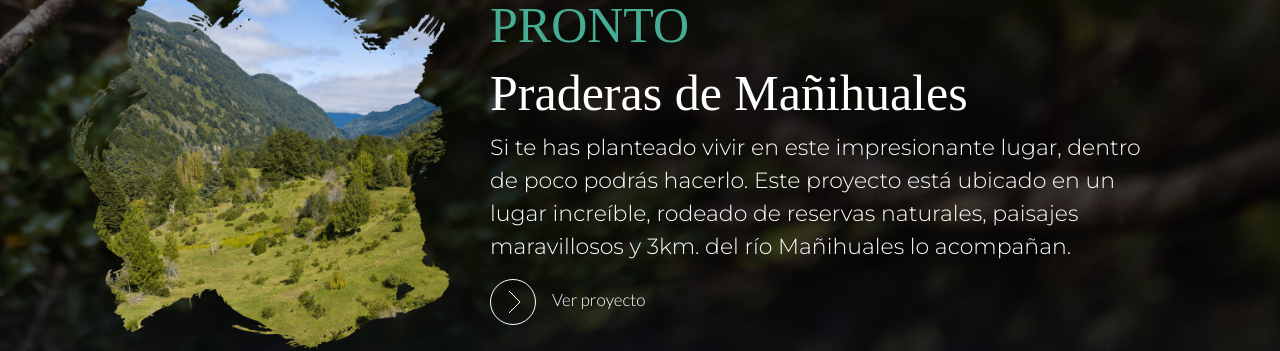
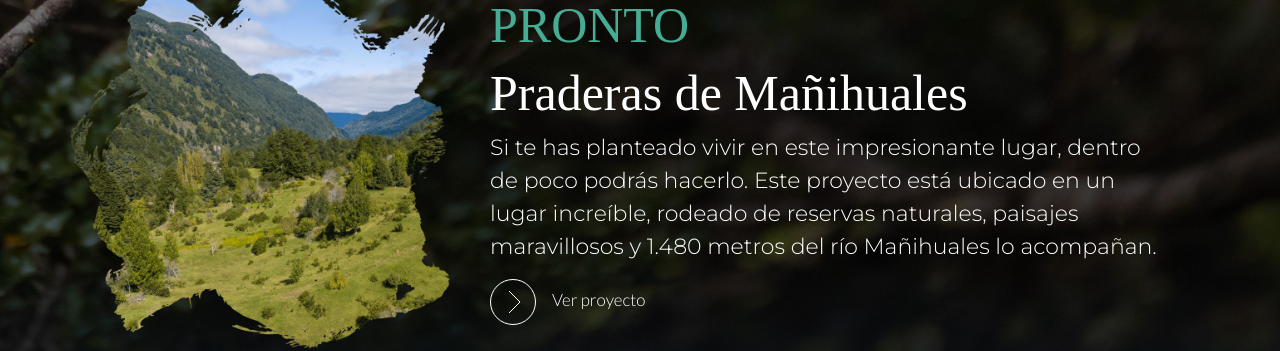
Before and after one commit to jesupet/patagonia, a Vue app: page /#/ in a window 1280 px wide. Before the commit this address led to /#/#proyectos. Shown: the part 5100-5451 px from the top of the page. Built offline with nearby package versions, Linux system fonts and the light colour scheme; a web font is replaced by a local one.

Commit message:
NUEVO DEPLOY

```diff
--- a/src/components/ContactForm.vue
+++ b/src/components/ContactForm.vue
@@ -1,6 +1,6 @@
 <template>
 <div class="mb-3 d-inline-flex container justify-content-center">
-  <form action="https://formsubmit.co/michelle@vanilla.cl" method="post">
+  <form action="https://formsubmit.co/riospatagonia1@gmail.com" method="post">
       <input
         type="email"
         class="form-control little-txt d-md-inline"
--- a/src/views/HomePatagonia.vue
+++ b/src/views/HomePatagonia.vue
@@ -142,7 +142,7 @@
         <div class="col-12 col-md-8 desc-text">
           <h3 class="titulo-verde">PRONTO</h3>
           <h3 class="titulo">Praderas de Mañihuales</h3>
-          <p class="bajada">Si te has planteado vivir en este impresionante lugar, dentro de poco podrás hacerlo. Este proyecto está ubicado en un lugar increíble, rodeado de reservas naturales, paisajes maravillosos y  3km. del río Mañihuales lo acompañan.</p>
+          <p class="bajada">Si te has planteado vivir en este impresionante lugar, dentro de poco podrás hacerlo. Este proyecto está ubicado en un lugar increíble, rodeado de reservas naturales, paisajes maravillosos y  1.480 metros del río Mañihuales lo acompañan.</p>
           <VerProyecto/>
         </div>
       </div>
--- a/vue.config.js
+++ b/vue.config.js
@@ -4,5 +4,5 @@ module.exports = defineConfig({
 })
 
 module.exports = {
-  publicPath: "https://futuropatagonia.cl"
+  publicPath: "/"
 }
```
Also changed, not shown: 2 other files (tests, documents, lock files or other folders).
